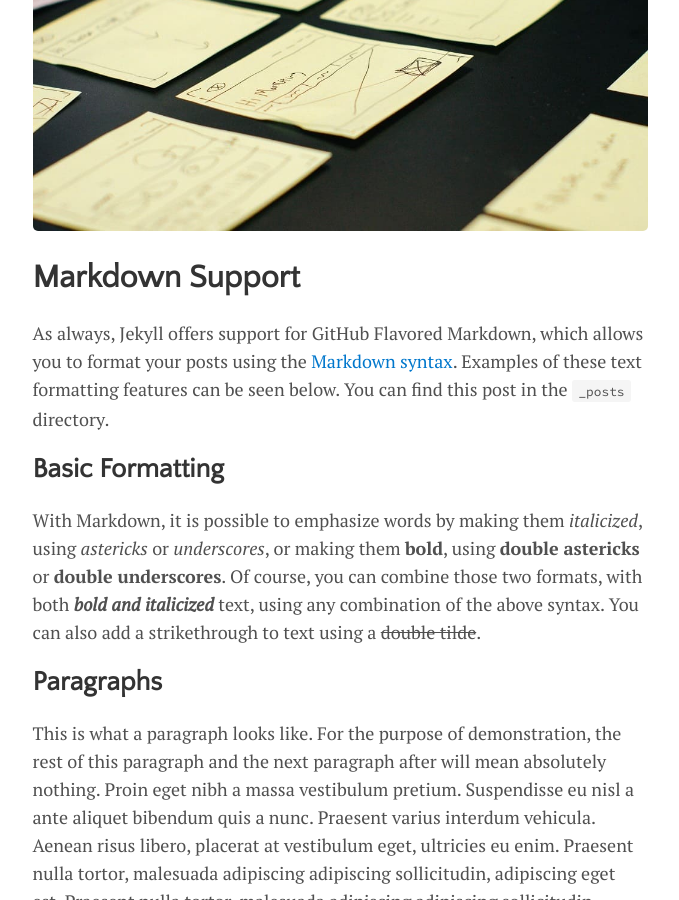
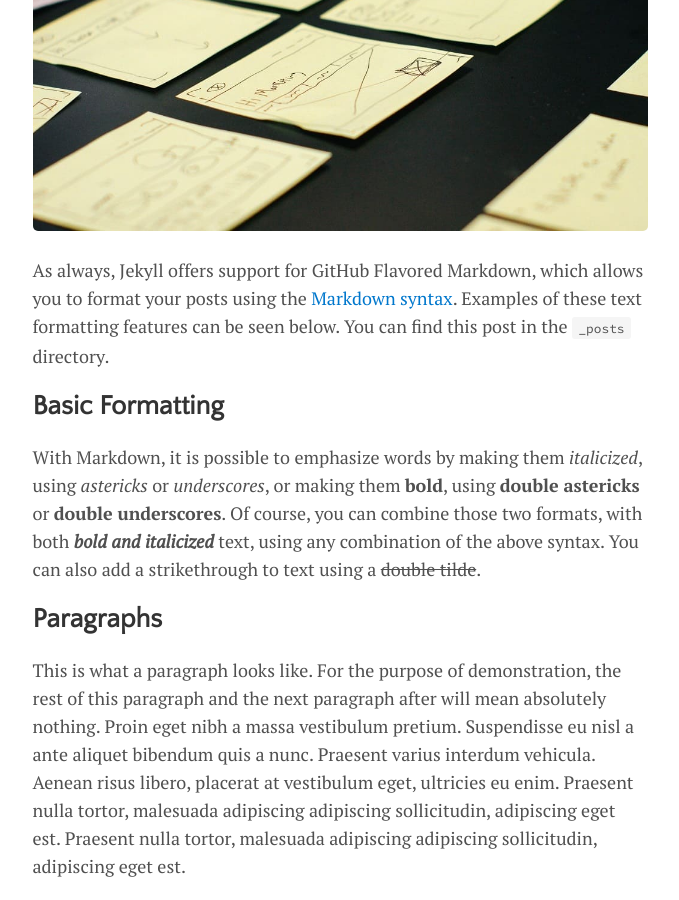
Before and after one commit to theriturajps/theriturajps.github.io, a Jekyll site: the page built from _posts/2014-01-01-text-formatting.md, in a window 1280 px wide and 900 px high, scrolled down 378 px. Shown: the whole window, without its empty margins (300-979 px from the left). Built offline with Jekyll 4.4.1, drawn with Linux system fonts in a browser that asks for light colours; formulas are drawn with MathJax 3; comment, search, counter and statistics services are not loaded.

Commit message:
Remove redundant header from text formatting post for clarity

```diff
--- a/_posts/2014-01-01-text-formatting.md
+++ b/_posts/2014-01-01-text-formatting.md
@@ -6,8 +6,6 @@ categories: journal
 tags: [documentation]
 image: cards.jpg
 ---
-
-# Markdown Support
 
 As always, Jekyll offers support for GitHub Flavored Markdown, which allows you to format your posts using the [Markdown syntax](https://guides.github.com/features/mastering-markdown/). Examples of these text formatting features can be seen below. You can find this post in the `_posts` directory.
 
```
